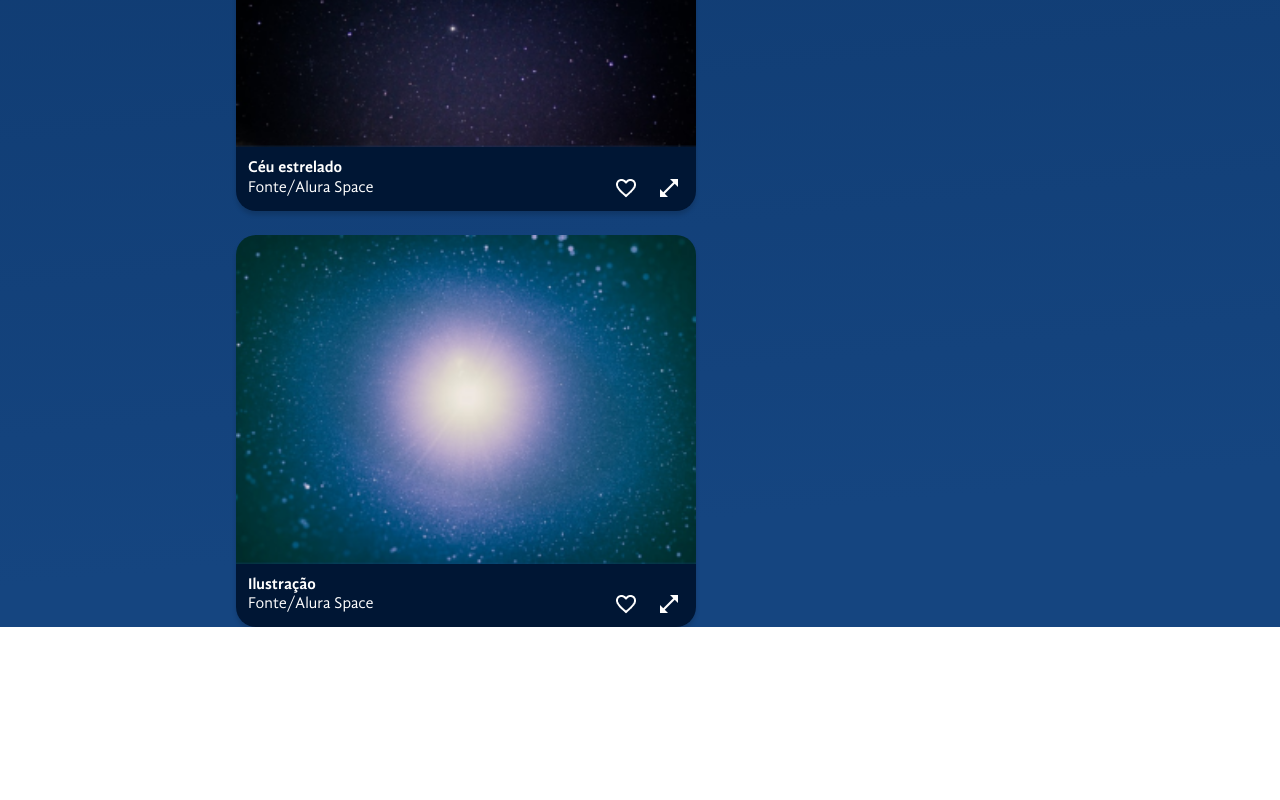
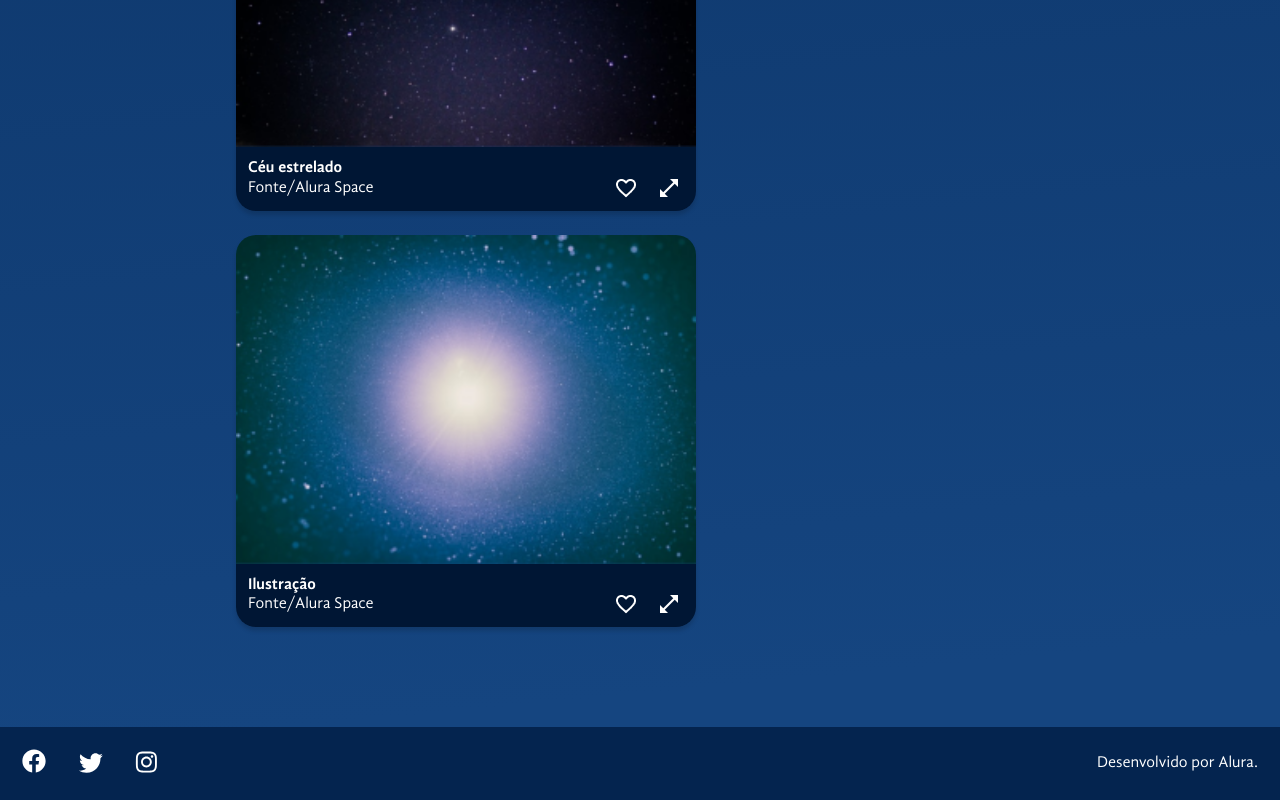
Before and after one commit to matheusrodacki/space-app, a React (Vite) app: page / in a window 1280 px wide. Shown: the part 4200-5000 px from the top of the page. Before the commit the page ends 4827 px from the top, so only its background shows below. Built offline with nearby package versions, Linux system fonts and the light colour scheme.

Commit message:
implementa o footer

```diff
--- a/src/App.jsx
+++ b/src/App.jsx
@@ -8,6 +8,7 @@
 import fotos from './fotos.json';
 import { useEffect, useState } from 'react';
 import ModalZoom from './components/ModalZoom';
+import Rodape from './components/Rodape';
 
 const FundoGradiente = styled.div`
   background: linear-gradient(174.61deg, #041833 4.16%, #04244f 48%, #154580 96.76%);
@@ -87,6 +88,7 @@
         aoFechar={() => setFotoSelecionada(null)}
         aoAlternarFavorito={aoAlternarFavorito}
       />
+      <Rodape />
     </FundoGradiente>
   );
 }
--- /dev/null
+++ b/src/components/Rodape/Rodape.jsx
@@ -0,0 +1,53 @@
+import { styled } from 'styled-components';
+
+const RodapeEstilizado = styled.footer`
+  display: flex;
+  justify-content: space-between;
+  align-items: center;
+  width: 100%;
+  margin-top: 100px;
+  background-color: #04244f;
+  padding: 22px;
+  box-sizing: border-box;
+`;
+
+const IconeContainer = styled.ul`
+  margin: 0;
+  padding: 0;
+  list-style: none;
+  li {
+    display: inline-block;
+    margin-right: 32px;
+  }
+`;
+
+const RodapeTexto = styled.p`
+  font-size: 16px;
+  color: white;
+  margin: 0;
+`;
+
+export function Rodape() {
+  return (
+    <RodapeEstilizado>
+      <IconeContainer>
+        <li>
+          <a href='#'>
+            <img src='/images/sociais/facebook.svg' alt='' />
+          </a>
+        </li>
+        <li>
+          <a href='#'>
+            <img src='/images/sociais/twitter.svg' alt='' />
+          </a>
+        </li>
+        <li>
+          <a href='#'>
+            <img src='/images/sociais/instagram.svg' alt='' />
+          </a>
+        </li>
+      </IconeContainer>
+      <RodapeTexto>Desenvolvido por Alura.</RodapeTexto>
+    </RodapeEstilizado>
+  );
+}
--- /dev/null
+++ b/src/components/Rodape/index.jsx
@@ -0,0 +1,3 @@
+import { Rodape } from './Rodape';
+
+export default Rodape;
```
